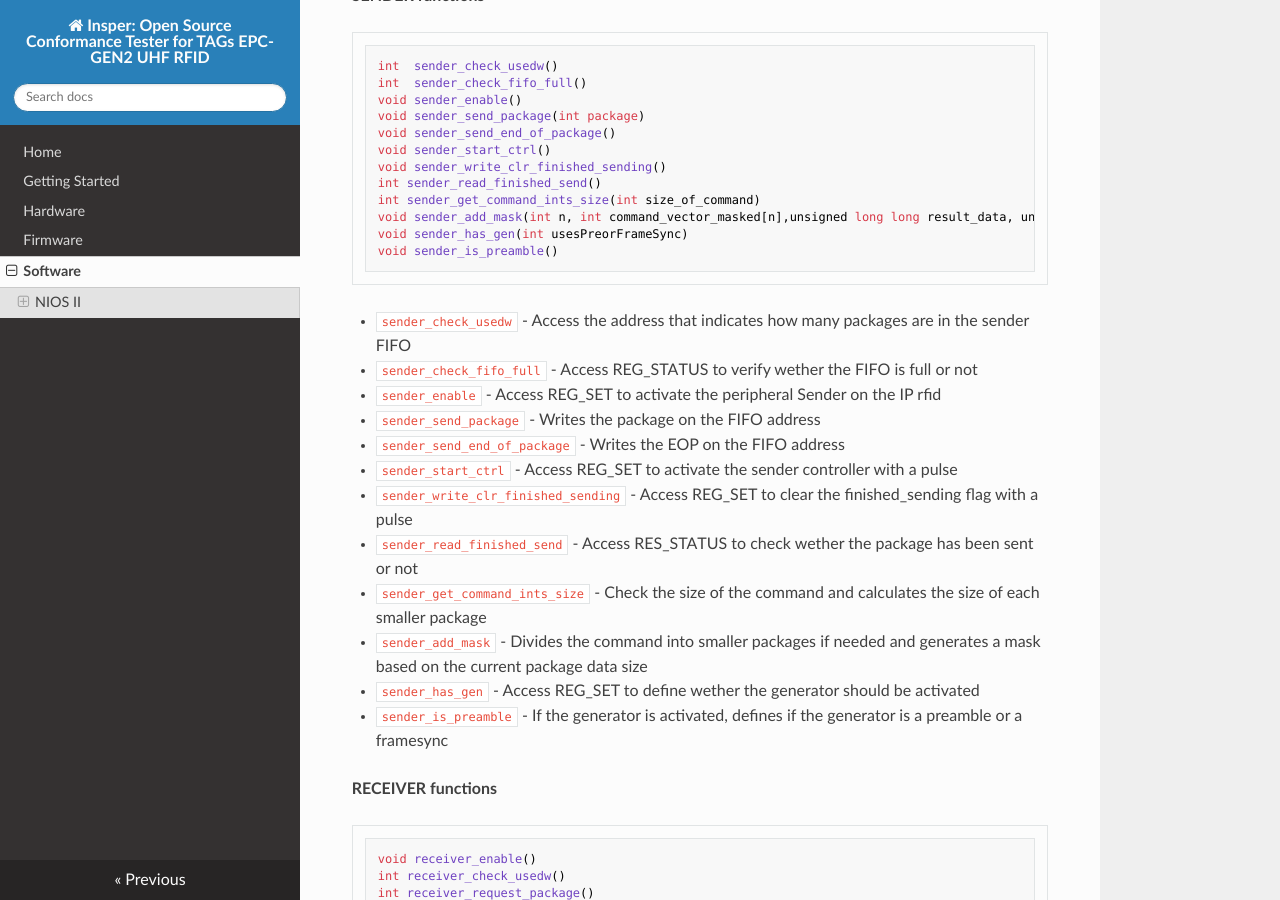
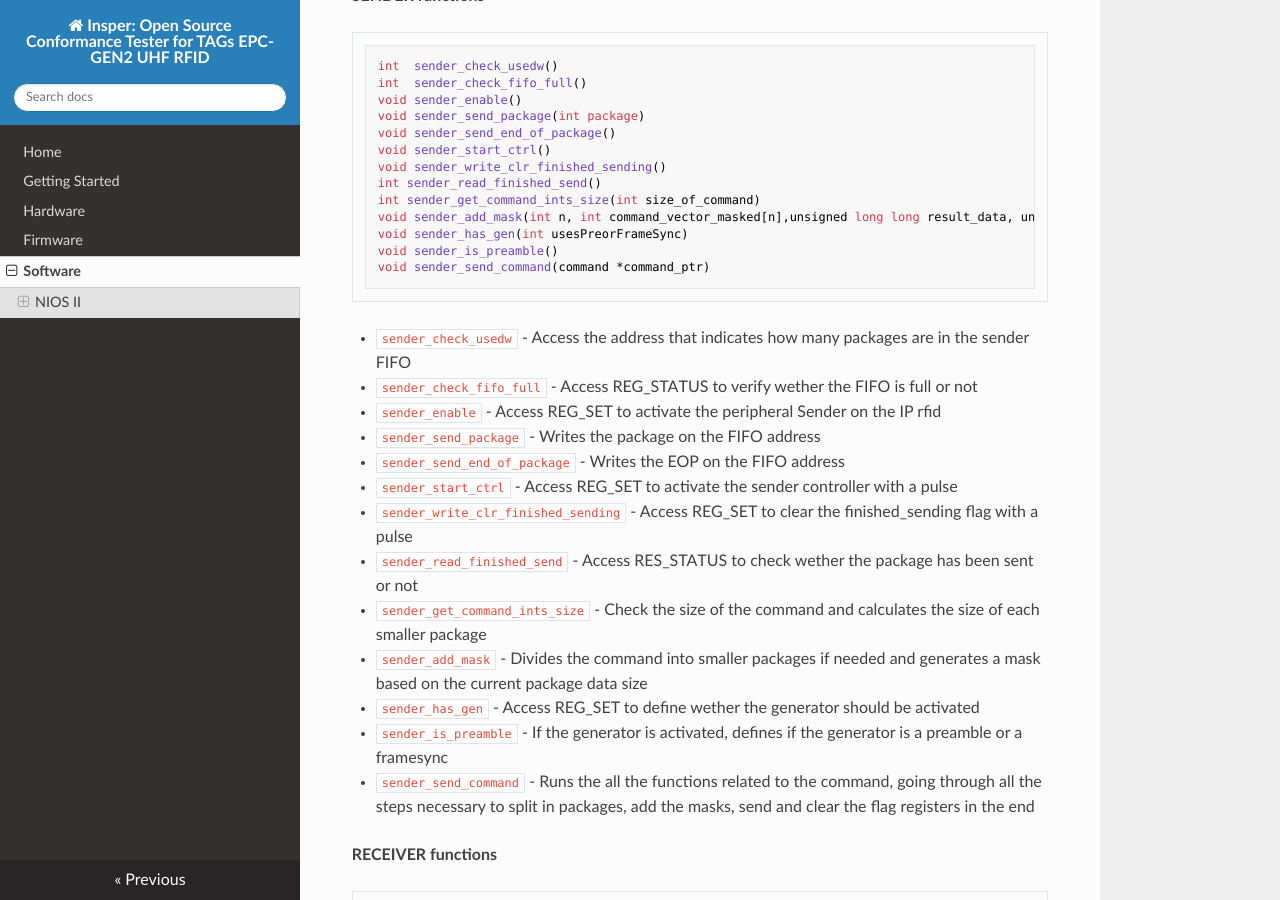
Before and after one commit to pfeinsper/21b-indago-rfid-conformance-tester, an MkDocs documentation site: the page built from docs-src/software.md, in a window 1280 px wide and 900 px high, scrolled down 3906 px. Built offline with MkDocs 1.6.1, drawn with Linux system fonts in a browser that asks for light colours; nearby versions of some CDN libraries.

Commit message:
docs eop e func nova

````diff
--- a/docs-src/software.md
+++ b/docs-src/software.md
@@ -174,6 +174,7 @@ int sender_get_command_ints_size(int size_of_command)
 void sender_add_mask(int n, int command_vector_masked[n],unsigned long long result_data, unsigned int result_data_size)
 void sender_has_gen(int usesPreorFrameSync)
 void sender_is_preamble()
+void sender_send_command(command *command_ptr)
 ```
 
 - `sender_check_usedw` - Access the address that indicates how many packages are in the sender FIFO
@@ -188,6 +189,7 @@ void sender_is_preamble()
 - `sender_add_mask` - Divides the command into smaller packages if needed and generates a mask based on the current package data size
 - `sender_has_gen` - Access REG_SET to define wether the generator should be activated
 - `sender_is_preamble` - If the generator is activated, defines if the generator is a preamble or a framesync
+- `sender_send_command` - Runs the all the functions related to the command, going through all the steps necessary to split in packages, add the masks, send and clear the flag registers in the end
 
 **RECEIVER functions**
 
````
Also changed, not shown: docs-src/firmware.md (+1 -1 lines), docs-src/hardware.md (+5 -1 lines).
